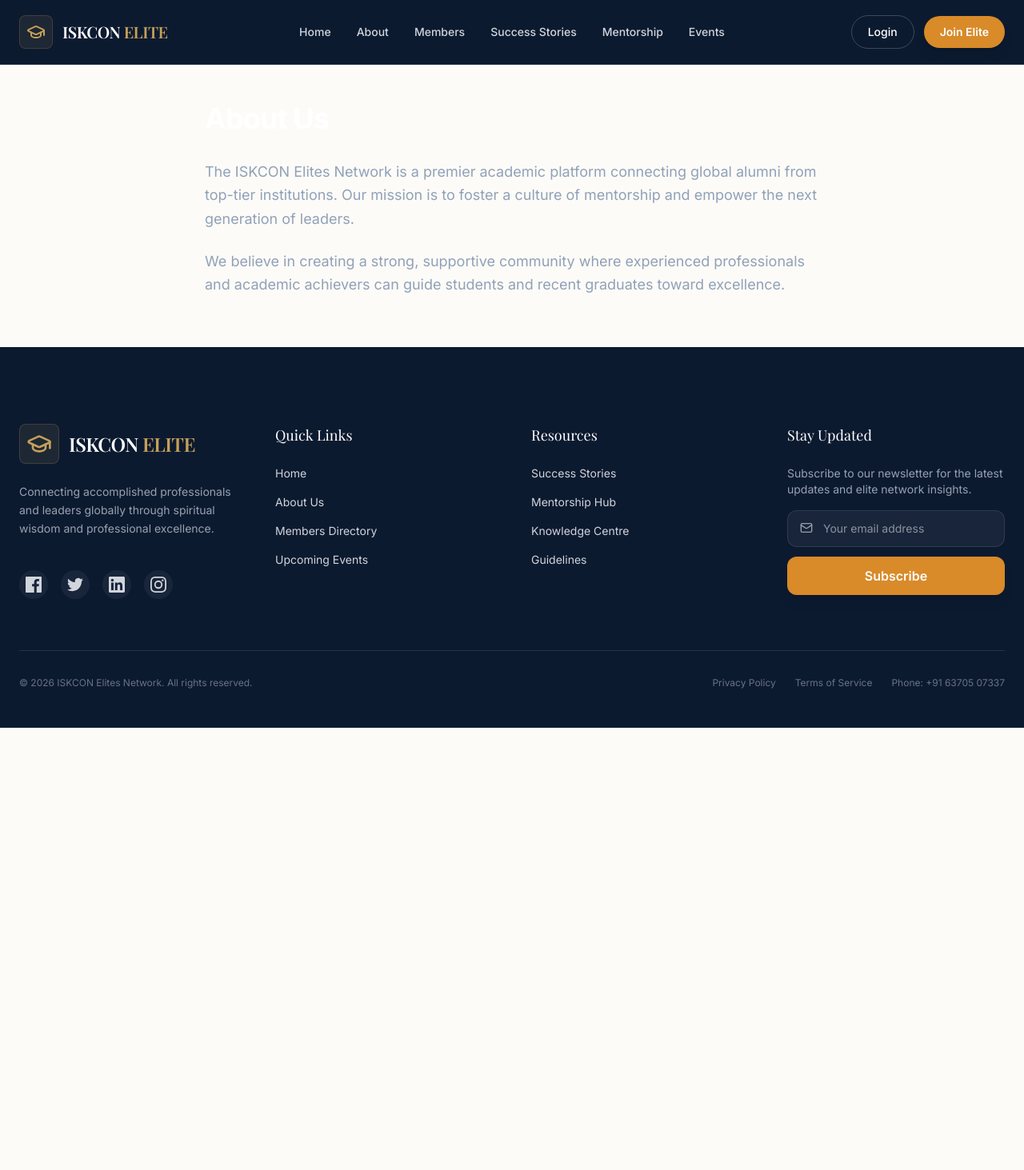
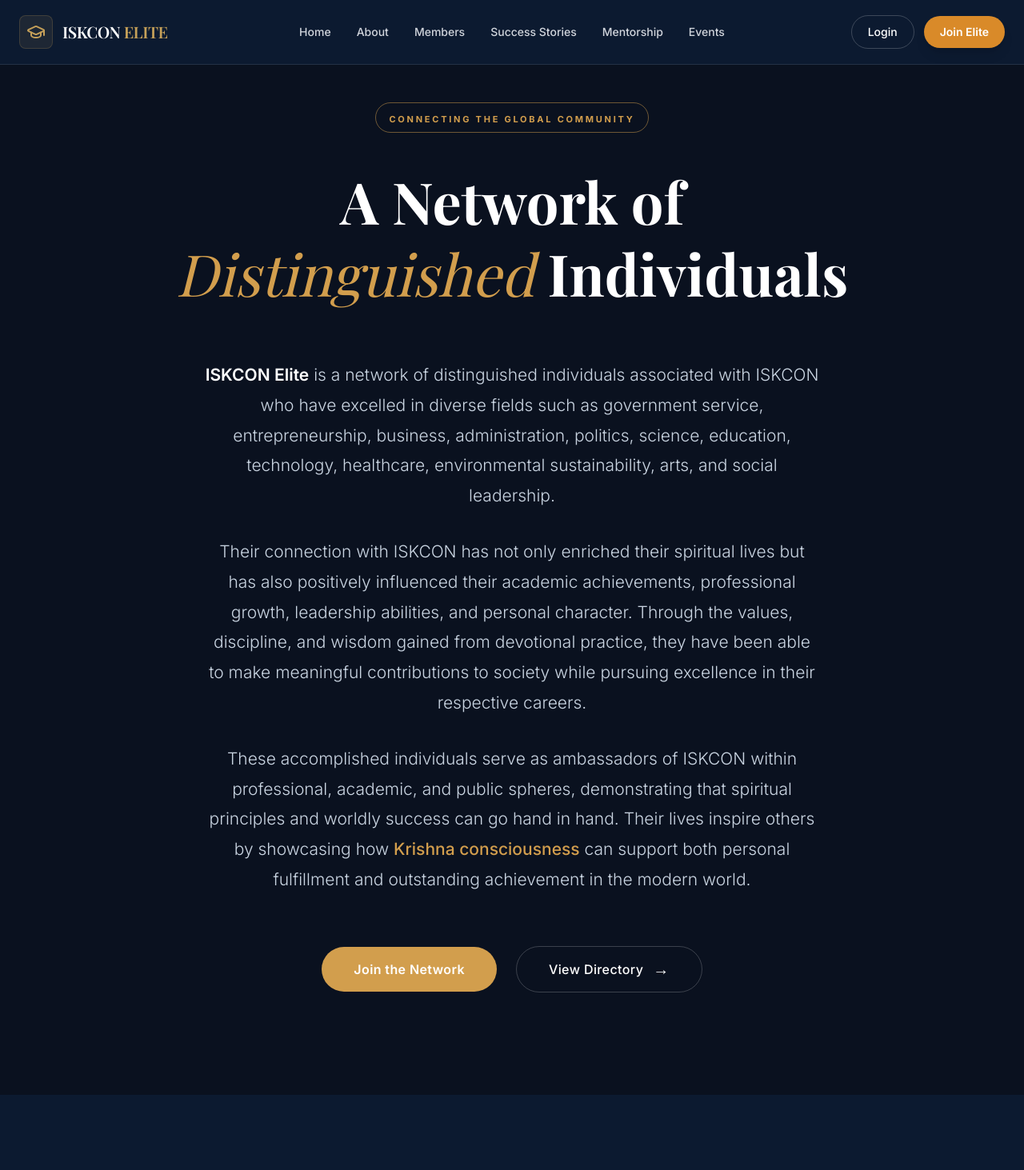
Before and after one commit to ujjwalmohands-a11y/iskcon-elites-network, a Next.js app: page /about in a window 1280 px wide. Shown: the top 1463 px of the page at 80% size. Before the commit the page ends 910 px from the top, so only its background shows below. Built offline with nearby package versions, Linux system fonts and the light colour scheme; no server answers; a web font is replaced by a local one.

Commit message:
style: redesign About page to match landing page theme

```diff
--- a/src/app/about/page.tsx
+++ b/src/app/about/page.tsx
@@ -7,17 +7,44 @@
 
 export default function AboutPage() {
   return (
-    <div className="container mx-auto px-6 pt-32 pb-16 flex-1">
-      <div className="max-w-3xl mx-auto">
-        <h1 className="text-4xl font-bold tracking-tight mb-8 text-white">About Us</h1>
-        <div className="space-y-6 text-lg text-slate-400 leading-relaxed">
+    <div className="min-h-screen bg-[#0A111F] text-white font-sans flex flex-col py-24 md:py-32">
+      <div className="container mx-auto px-6 max-w-4xl flex-1 flex flex-col items-center text-center">
+
+        {/* Overhead Tag */}
+        <div className="inline-block border border-[#D29E4D]/50 rounded-full px-4 py-1.5 mb-10">
+          <span className="text-[#D29E4D] text-[11px] font-bold tracking-[0.25em] uppercase">
+            Connecting the Global Community
+          </span>
+        </div>
+
+        {/* Main Heading */}
+        <h1 className="text-5xl md:text-6xl lg:text-7xl font-bold font-serif mb-16 leading-tight">
+          A Network of <span className="text-[#D29E4D] italic font-normal">Distinguished</span> Individuals
+        </h1>
+
+        {/* Body Content */}
+        <div className="space-y-8 text-lg md:text-[21px] text-slate-300 font-light leading-[1.8] max-w-3xl text-center">
           <p>
-            The ISKCON Elites Network is a premier academic platform connecting global alumni from top-tier institutions. Our mission is to foster a culture of mentorship and empower the next generation of leaders.
+            <strong className="text-white font-semibold">ISKCON Elite</strong> is a network of distinguished individuals associated with ISKCON who have excelled in diverse fields such as government service, entrepreneurship, business, administration, politics, science, education, technology, healthcare, environmental sustainability, arts, and social leadership.
           </p>
           <p>
-            We believe in creating a strong, supportive community where experienced professionals and academic achievers can guide students and recent graduates toward excellence.
+            Their connection with ISKCON has not only enriched their spiritual lives but has also positively influenced their academic achievements, professional growth, leadership abilities, and personal character. Through the values, discipline, and wisdom gained from devotional practice, they have been able to make meaningful contributions to society while pursuing excellence in their respective careers.
+          </p>
+          <p>
+            These accomplished individuals serve as ambassadors of ISKCON within professional, academic, and public spheres, demonstrating that spiritual principles and worldly success can go hand in hand. Their lives inspire others by showcasing how <span className="text-[#D29E4D] font-medium">Krishna consciousness</span> can support both personal fulfillment and outstanding achievement in the modern world.
           </p>
         </div>
+
+        {/* Buttons */}
+        <div className="mt-16 flex flex-col sm:flex-row items-center gap-6 justify-center w-full">
+          <button className="bg-[#D29E4D] text-white font-semibold py-4 px-10 rounded-full hover:bg-[#b88942] transition-colors w-full sm:w-auto tracking-wide">
+            Join the Network
+          </button>
+          <button className="bg-transparent border border-white/20 text-white font-medium py-4 px-10 rounded-full hover:bg-white/5 transition-colors flex items-center justify-center gap-3 w-full sm:w-auto tracking-wide">
+            View Directory <span className="text-xl leading-none">&rarr;</span>
+          </button>
+        </div>
+
       </div>
     </div>
   );
```
